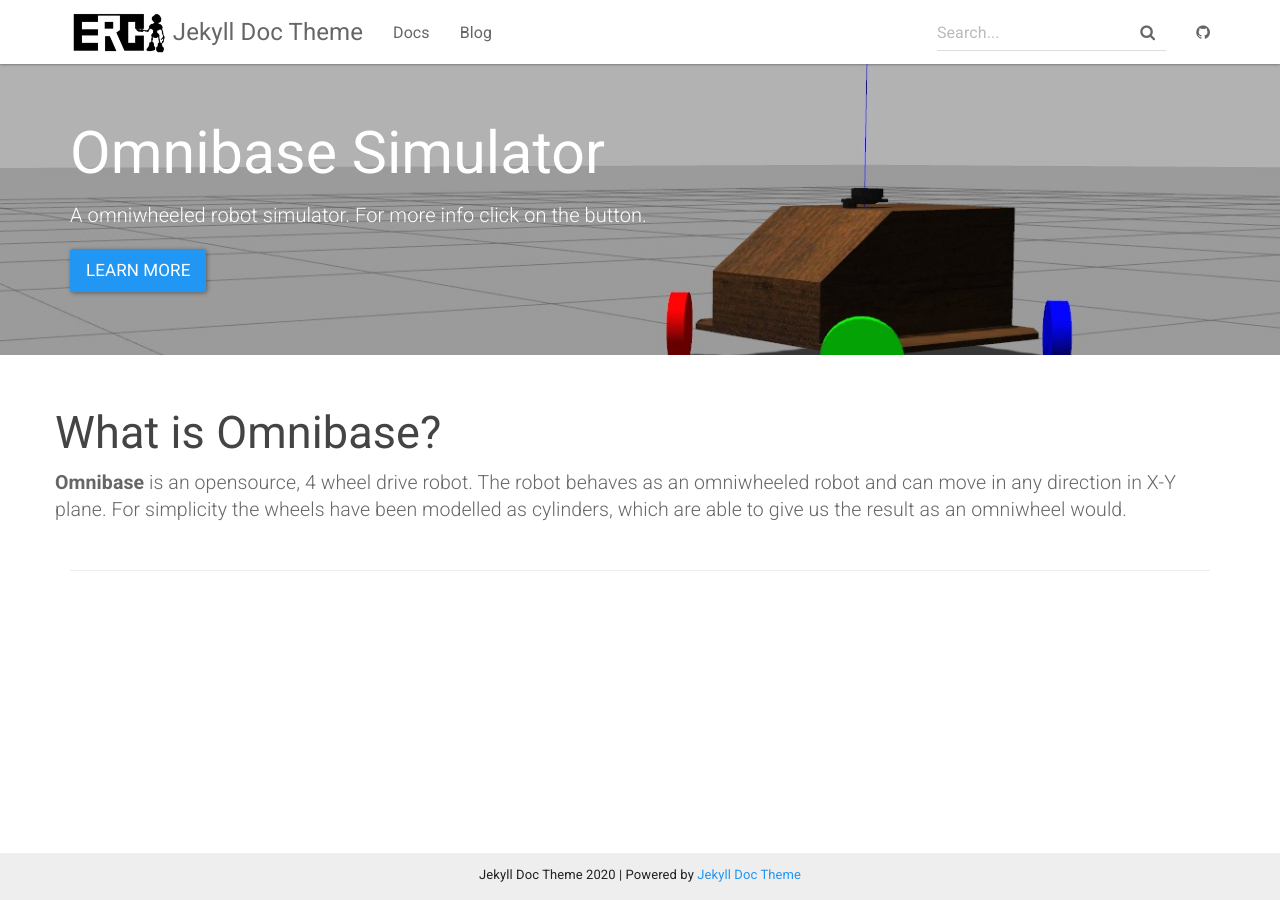
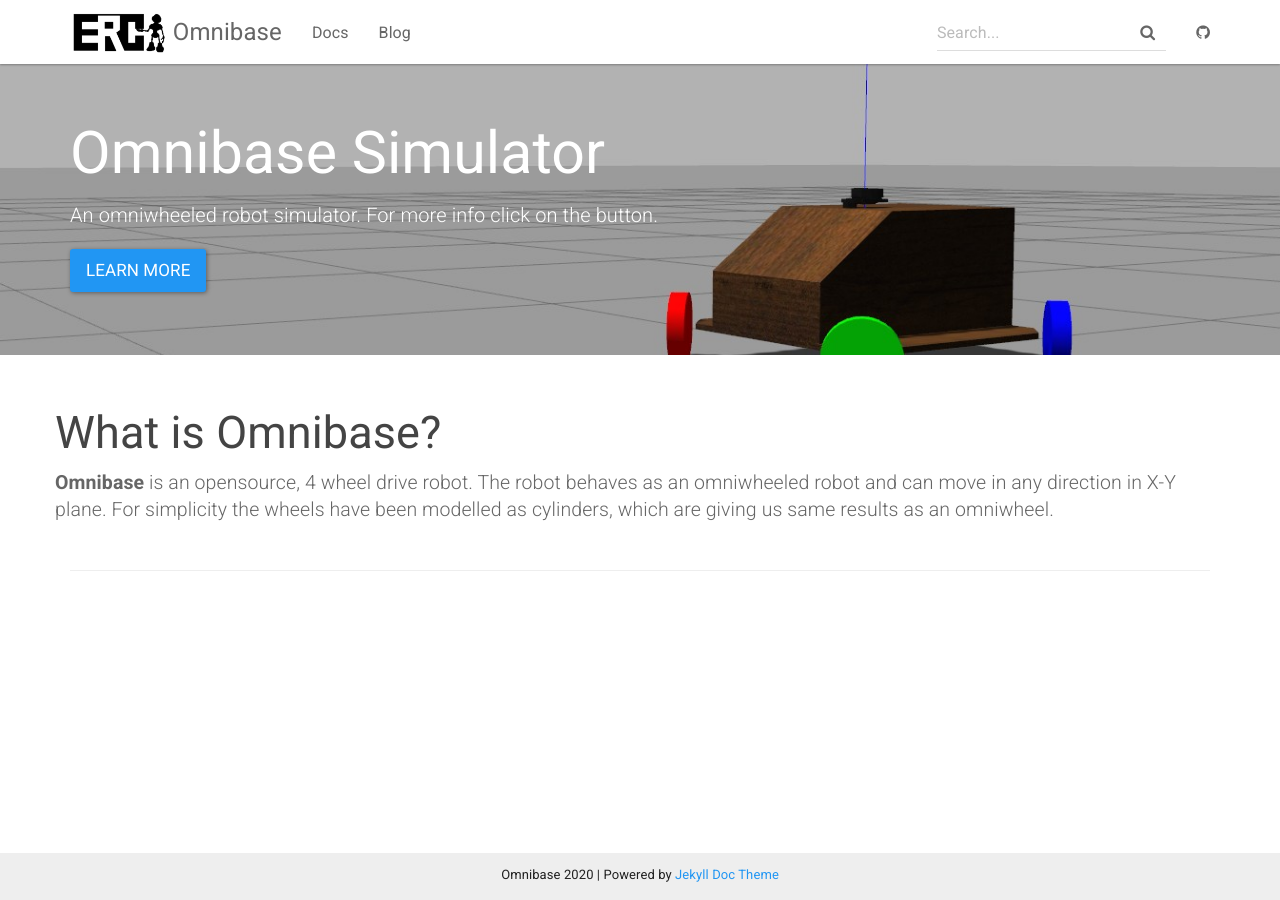
Before and after one commit to ERC-BPGC/omnibase, a Jekyll site: the page built from docs/index.html, in a window 1280 px wide. Built offline with Jekyll 4.4.1, drawn with Linux system fonts in a browser that asks for light colours.

Commit message:
readme and documentation update

```diff
--- a/docs/_config.yml
+++ b/docs/_config.yml
@@ -1,9 +1,8 @@
 # Site settings
-title: Jekyll Doc Theme
+title: Omnibase
 email: your-email@domain.com
 description: >
-  Jekyll Template for Project Websites
-  providing documentation and blog post pages.
+  Documentation of Omnibase simulator
 lang: en-US
 
 baseurl: "/omnibase" # the subpath of your site, e.g. /blog/
--- a/docs/_sass/_jekyll-doc-theme.scss
+++ b/docs/_sass/_jekyll-doc-theme.scss
@@ -19,7 +19,7 @@ html {
 
   .header-container {
     background-color: black;
-    background: url('../img/bg.jpg') no-repeat 50% 0;
+    background: url('../img/bg.jpg') no-repeat 70% 0;
     color: #fff;
 
     h1 {
--- a/docs/index.html
+++ b/docs/index.html
@@ -5,7 +5,7 @@ layout: default
 <div class="header-container jumbotron">
     <div class="container">
         <h1>Omnibase Simulator</h1>
-        <p>A omniwheeled robot simulator. For more info click on the button.</p>
+        <p>An omniwheeled robot simulator. For more info click on the button.</p>
         <p><a class="btn btn-primary btn-lg" href="{{ "/docs/home/" | relative_url }}" role="button">Learn more</a></p>
     </div>
 </div>
@@ -15,7 +15,7 @@ layout: default
         <h2 class="header-light regular-pad">What is Omnibase?</h2>
         <p class="lead"> <strong>Omnibase</strong> is an opensource, 4 wheel drive robot. The robot behaves as
             an omniwheeled robot and can move in any direction in X-Y plane. For simplicity the wheels have been
-            modelled as cylinders, which are able to give us the result as an omniwheel would.</p>
+            modelled as cylinders, which are giving us same results as an omniwheel.</p>
     </div>
     <hr>
 </div>
```
Also changed, not shown: README.md.
